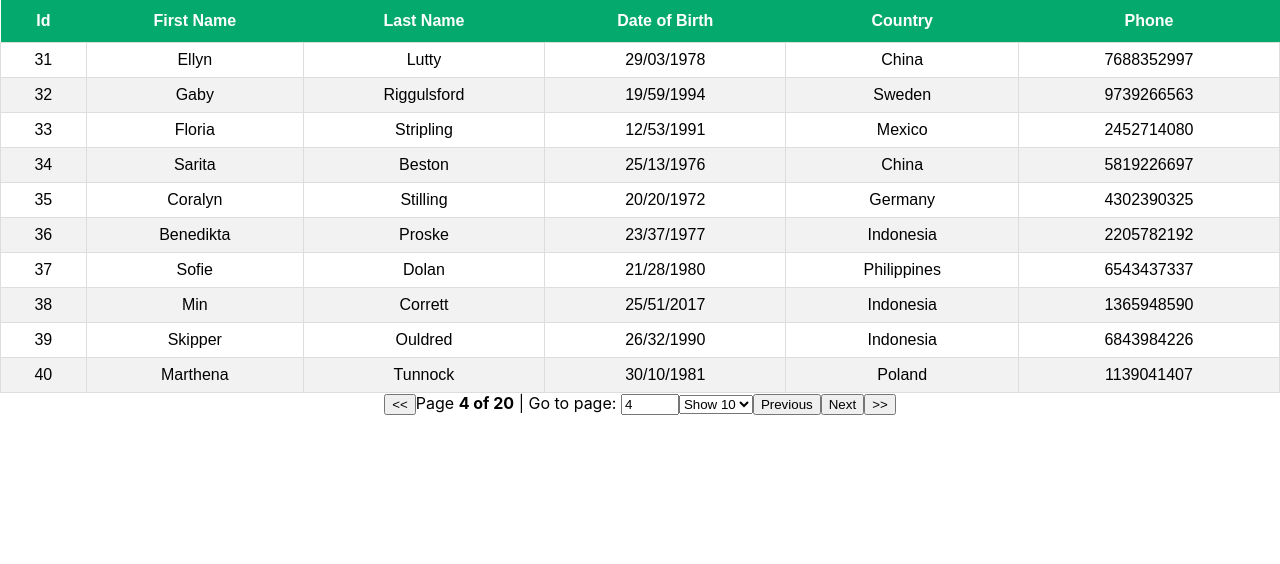
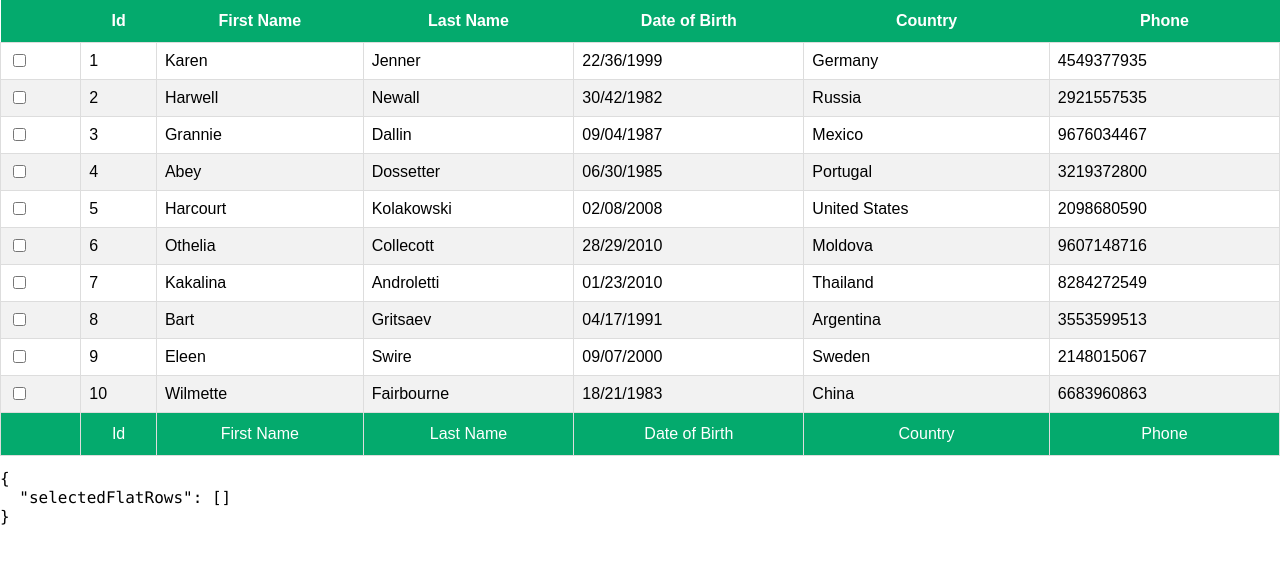
Before and after one commit to pradeep2165/react-table, a React (Create React App) app: page / in a window 1280 px wide. Shown: the top 564 px of the page. Built offline with nearby package versions, Linux system fonts and the light colour scheme.

Commit message:
selecting rows

```diff
--- a/src/App.js
+++ b/src/App.js
@@ -1,16 +1,11 @@
 import "./App.css";
-// import { FilteringTable } from "./conponents/FilteringTable";
-// import { BasicTable } from "./conponents/BasicTable";
-// import { SortingTable } from "./conponents/SortingTable";
-import { PaginationTable } from "./conponents/PaginationTable";
+
+import { RowSelection } from "./conponents/RowSelection";
 
 function App() {
   return (
-    <div className="App">
-      {/* <BasicTable /> */}
-      {/* <SortingTable /> */}
-      {/* <FilteringTable /> */}
-      <PaginationTable />
+    <div>
+      <RowSelection />
     </div>
   );
 }
--- /dev/null
+++ b/src/conponents/CheckBox.js
@@ -0,0 +1,15 @@
+import React from "react";
+
+export const CheckBox = React.forwardRef(({ indeterminate, ...rest }, ref) => {
+  const defaultRef = React.useRef();
+  const resolvedRef = ref || defaultRef;
+
+  React.useEffect(() => {
+    resolvedRef.current.indeterminate = indeterminate;
+  }, [resolvedRef, indeterminate]);
+  return (
+    <>
+      <input type="checkbox" ref={resolvedRef} {...rest} />
+    </>
+  );
+});
--- /dev/null
+++ b/src/conponents/RowSelection.js
@@ -0,0 +1,81 @@
+import React, { useMemo } from "react";
+import { useTable, useRowSelect } from "react-table";
+import MOCK_DATA from "./MOCK_DATA.json";
+import { COLUMNS } from "./column";
+import "./table.css";
+import { CheckBox } from "./CheckBox";
+
+export const RowSelection = () => {
+  const columns = useMemo(() => COLUMNS, []);
+  const data = useMemo(() => MOCK_DATA, []);
+
+  const { getTableProps, getTableBodyProps, headerGroups, footerGroups, rows, prepareRow, selectedFlatRows } = useTable(
+    {
+      columns,
+      data,
+    },
+    useRowSelect,
+    (hooks) => {
+      hooks.visibleColumns.push((coloums) => {
+        return [
+          {
+            id: "selection",
+            header: ({ getToggleAllRowsSelectedProps }) => <CheckBox {...getToggleAllRowsSelectedProps()} />,
+            Cell: ({ row }) => <CheckBox {...row.getToggleRowSelectedProps()} />,
+          },
+          ...coloums,
+        ];
+      });
+    }
+  );
+  const firstPageRows = rows.slice(0, 10);
+  return (
+    <>
+      <table {...getTableProps()}>
+        <thead>
+          {headerGroups.map((headerGroups) => (
+            <tr {...headerGroups.getHeaderGroupProps()}>
+              {headerGroups.headers.map((column) => (
+                <th {...column.getHeaderProps()}>{column.render("Header")}</th>
+              ))}
+            </tr>
+          ))}
+        </thead>
+        <tbody {...getTableBodyProps()}>
+          {firstPageRows.map((row) => {
+            prepareRow(row);
+            return (
+              <tr {...row.getRowProps()}>
+                {row.cells.map((cell) => {
+                  return <td {...cell.getCellProps()}>{cell.render("Cell")}</td>;
+                })}
+              </tr>
+            );
+          })}
+        </tbody>
+        <tfoot>
+          {footerGroups.map((footerGroup) => {
+            return (
+              <tr {...footerGroup.getFooterGroupProps()}>
+                {footerGroup.headers.map((column) => (
+                  <td {...column.getFooterProps}>{column.render("Footer")}</td>
+                ))}
+              </tr>
+            );
+          })}
+        </tfoot>
+      </table>
+      <pre>
+        <code>
+          {JSON.stringify(
+            {
+              selectedFlatRows: selectedFlatRows.map((row) => row.original),
+            },
+            null,
+            2
+          )}
+        </code>
+      </pre>
+    </>
+  );
+};
```
Also changed, not shown: src/index.js (+8 -8 lines).
